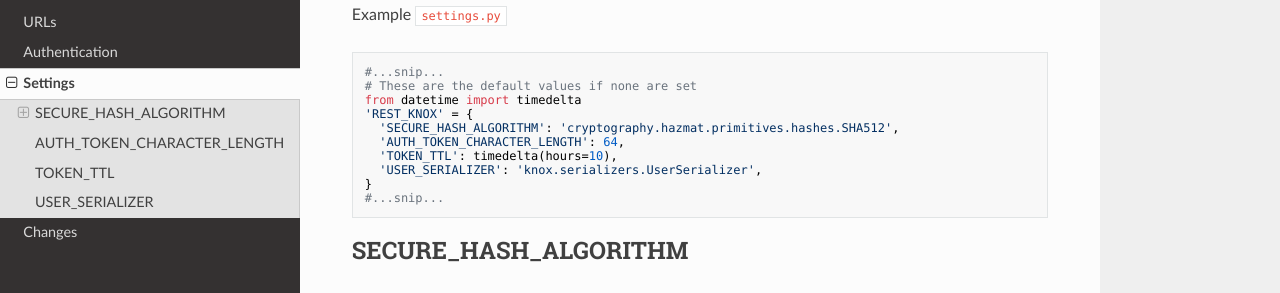
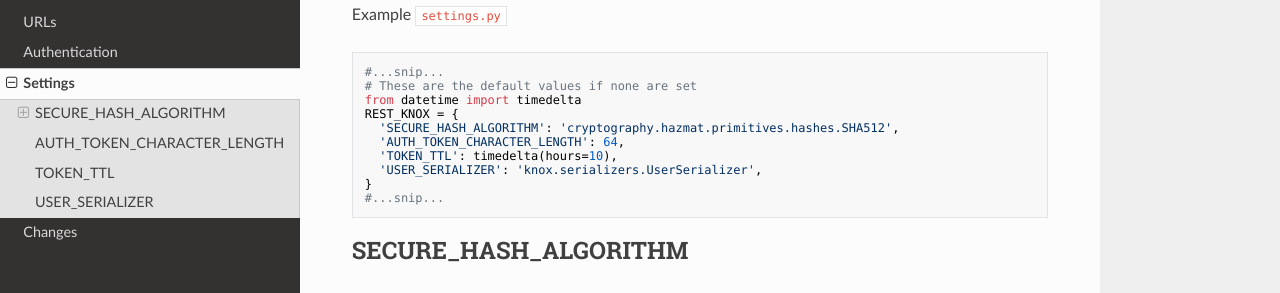
Before and after one commit to jazzband/django-rest-knox, an MkDocs documentation site: the page built from docs/settings.md, in a window 1280 px wide and 900 px high. Shown: the part 230-523 px from the top of the window. Built offline with MkDocs 1.6.1, drawn with Linux system fonts in a browser that asks for light colours; nearby versions of some CDN libraries; old or Windows-style settings are respelled for this version of MkDocs.

```diff
--- a/docs/settings.md
+++ b/docs/settings.md
@@ -9,7 +9,7 @@ Example `settings.py`
 #...snip...
 # These are the default values if none are set
 from datetime import timedelta
-'REST_KNOX' = {
+REST_KNOX = {
   'SECURE_HASH_ALGORITHM': 'cryptography.hazmat.primitives.hashes.SHA512',
   'AUTH_TOKEN_CHARACTER_LENGTH': 64,
   'TOKEN_TTL': timedelta(hours=10),
```
